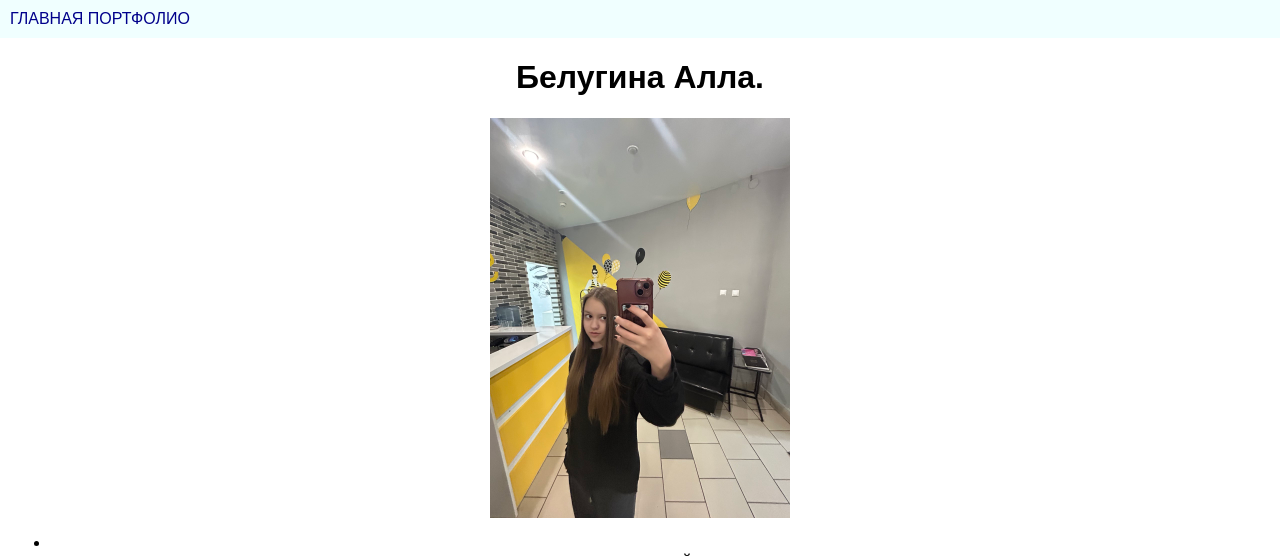
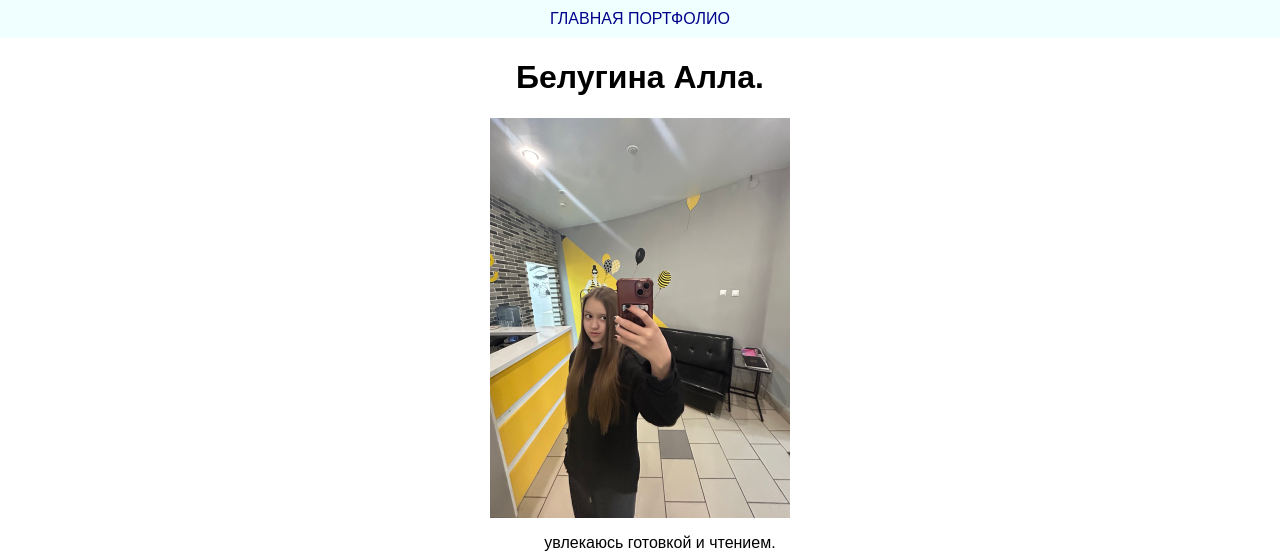
Before and after one commit to algoritmika-2025/alla_portfolio, a plain HTML site: page index.html in a window 1280 px wide. Shown: the top 556 px of the page. Drawn offline with Linux system fonts and the light colour scheme.

Commit message:
Update style.css

```diff
--- a/style.css
+++ b/style.css
@@ -7,6 +7,7 @@ body {
 header {
     background-color: azure;
     padding: 10px;
+    text-align:center;
 }
 
 header a {
@@ -66,6 +67,9 @@ main a:hover {
     transform: rotate(45deg);
 }
 
+ul {
+    list-style-type: none;
+}
 li {
     text-align: center;
 }
```
